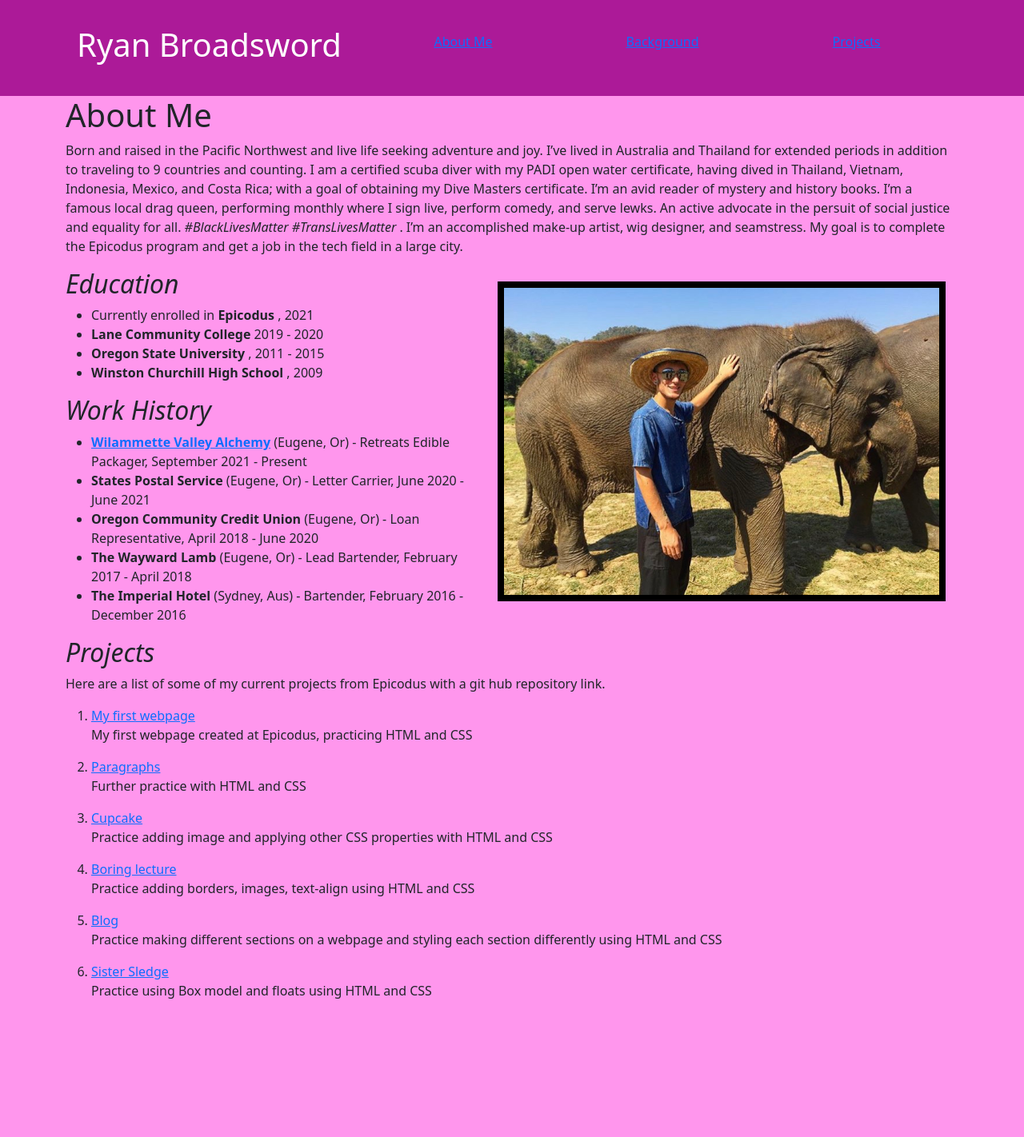
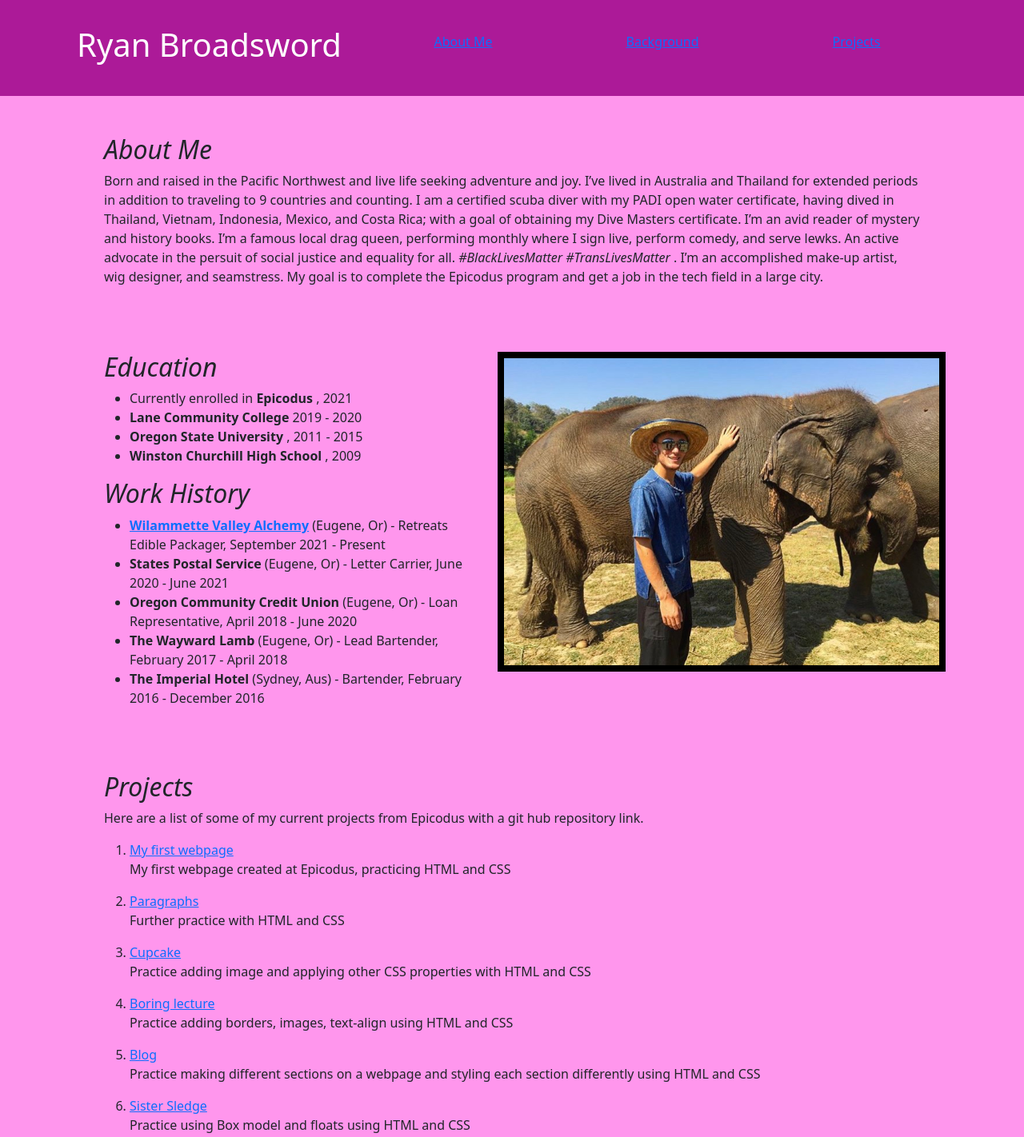
Before and after one commit to rbroadsword/portfolio, a plain HTML site: page index.html in a window 1280 px wide. Shown: the whole page at 80% size. Before the commit the page ends 1267 px from the top, so only its background shows below. Drawn offline with Linux system fonts and the light colour scheme.

Commit message:
add padding/margin to about me, background, projects

```diff
--- a/css/styles.css
+++ b/css/styles.css
@@ -40,4 +40,20 @@ nav ul {
   list-style: none;
 }
 
-.about-me
+.about-me {
+  min-height: 30vh;
+  margin: 2rem;
+  padding: 1rem;
+}
+
+.background {
+  min-height: 40vh;
+  margin: 2rem;
+  padding: 1rem;
+}
+
+.projects {
+  min-height: 50vh;
+  margin: 2rem;
+  padding: 1rem;
+}
--- a/index.html
+++ b/index.html
@@ -20,7 +20,7 @@
   <div class="container">
   <section id="about-me">
   <div class="about-me">
-    <h1>About Me</h1>
+    <h2> <em>About Me </em> </h2>
     <p>Born and raised in the Pacific Northwest and live life seeking adventure and joy. I’ve lived in Australia and Thailand for extended periods in addition to traveling to 9 countries and counting. I am a certified scuba diver with my PADI open water certificate, having dived in Thailand, Vietnam, Indonesia, Mexico, and Costa Rica; with a goal of obtaining my Dive Masters certificate. I’m an avid reader of mystery and history books. I’m a famous local drag queen, performing monthly where I sign live, perform comedy, and serve lewks. An active advocate in the persuit of social justice and equality for all. <em><span class="highlight"> #BlackLivesMatter #TransLivesMatter </span></em>. I’m an accomplished make-up artist, wig designer, and seamstress. My goal is to complete the Epicodus program and get a job in the tech field in a large city.</p>
   </div>
   </section>
```
